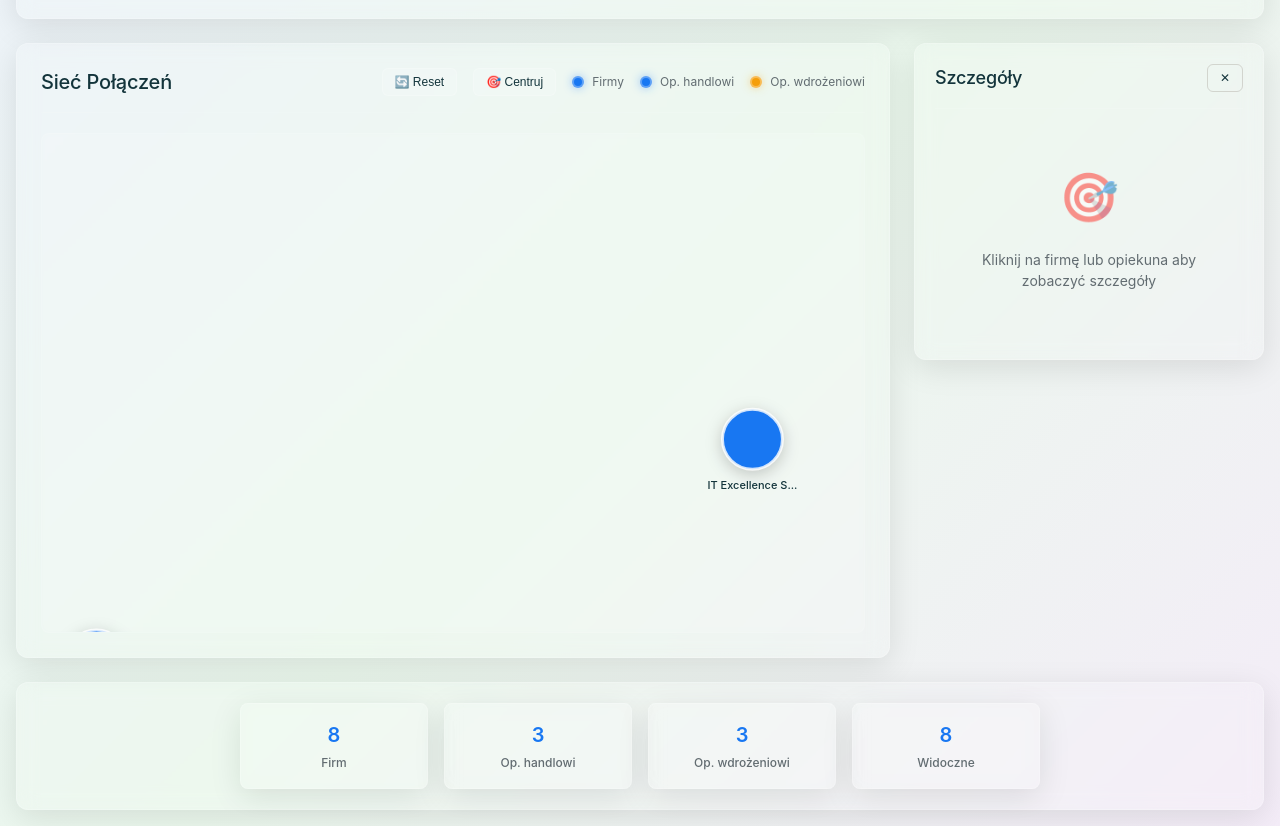
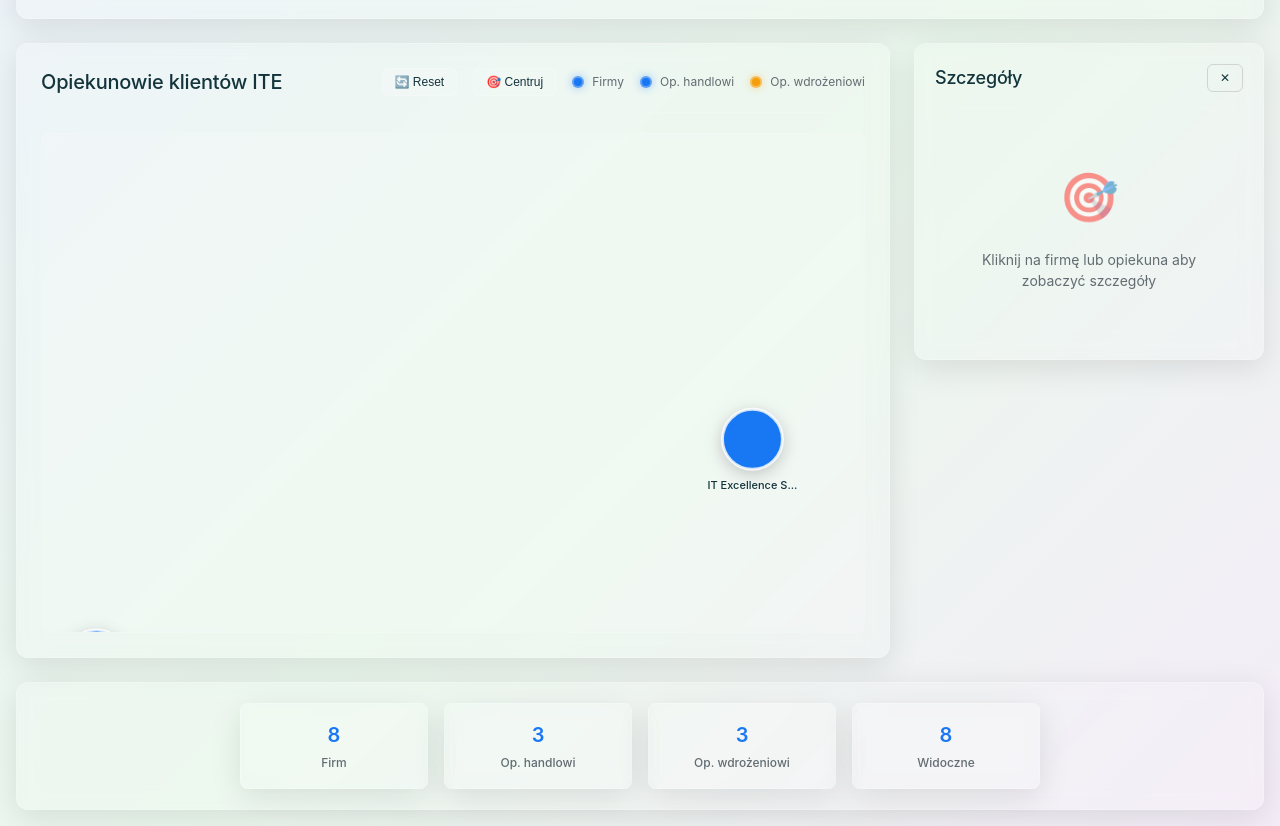
Before and after one commit to ite2025/crm, a plain HTML site: page index.html in a window 1280 px wide. Shown: the part 99-925 px from the top of the page. Drawn offline with nearby package versions, Linux system fonts and the light colour scheme; a web font is replaced by a local one.

Commit message:
Update index.html

```diff
--- a/index.html
+++ b/index.html
@@ -49,7 +49,7 @@
             <!-- Wizualizacja -->
             <main class="visualization-area glass">
                 <div class="viz-header">
-                    <h2>Sieć Połączeń</h2>
+                    <h2>Opiekunowie klientów ITE</h2>
                     <div class="viz-controls">
                         <button id="reset-view" class="btn btn--outline btn--sm glass-btn">🔄 Reset</button>
                         <button id="center-view" class="btn btn--outline btn--sm glass-btn">🎯 Centruj</button>
```
